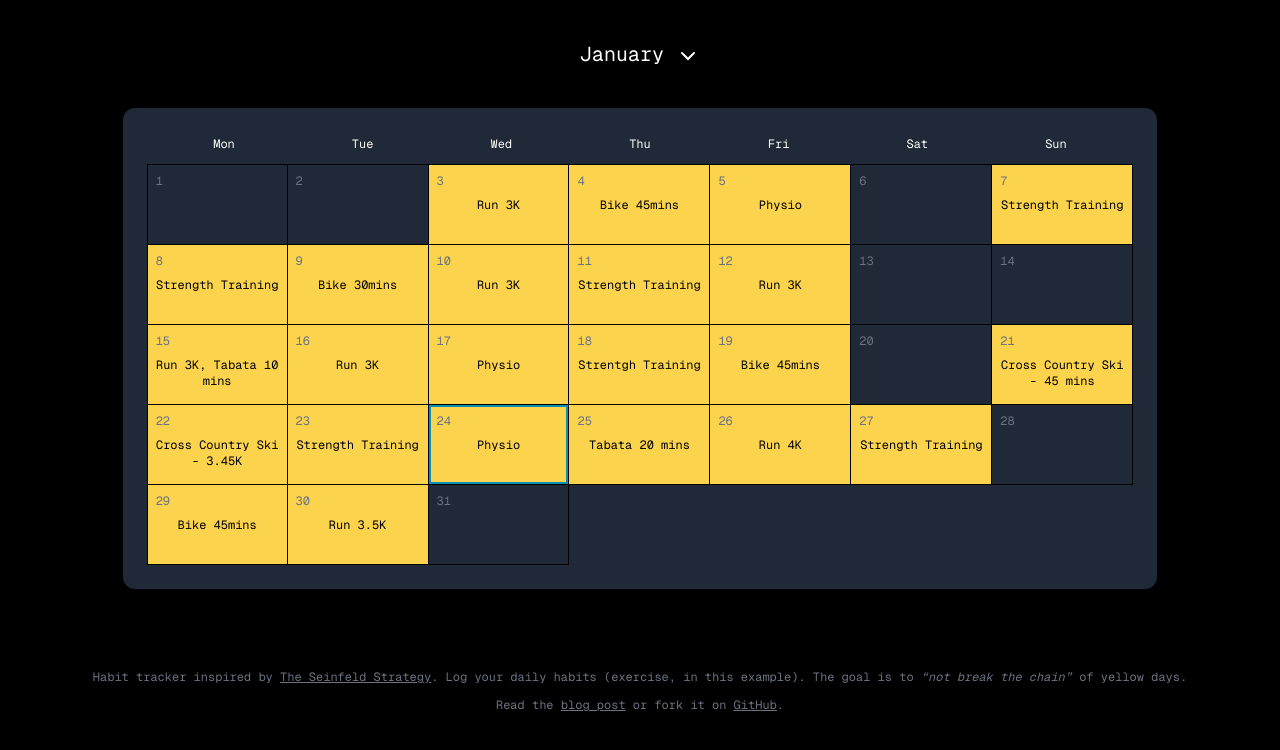
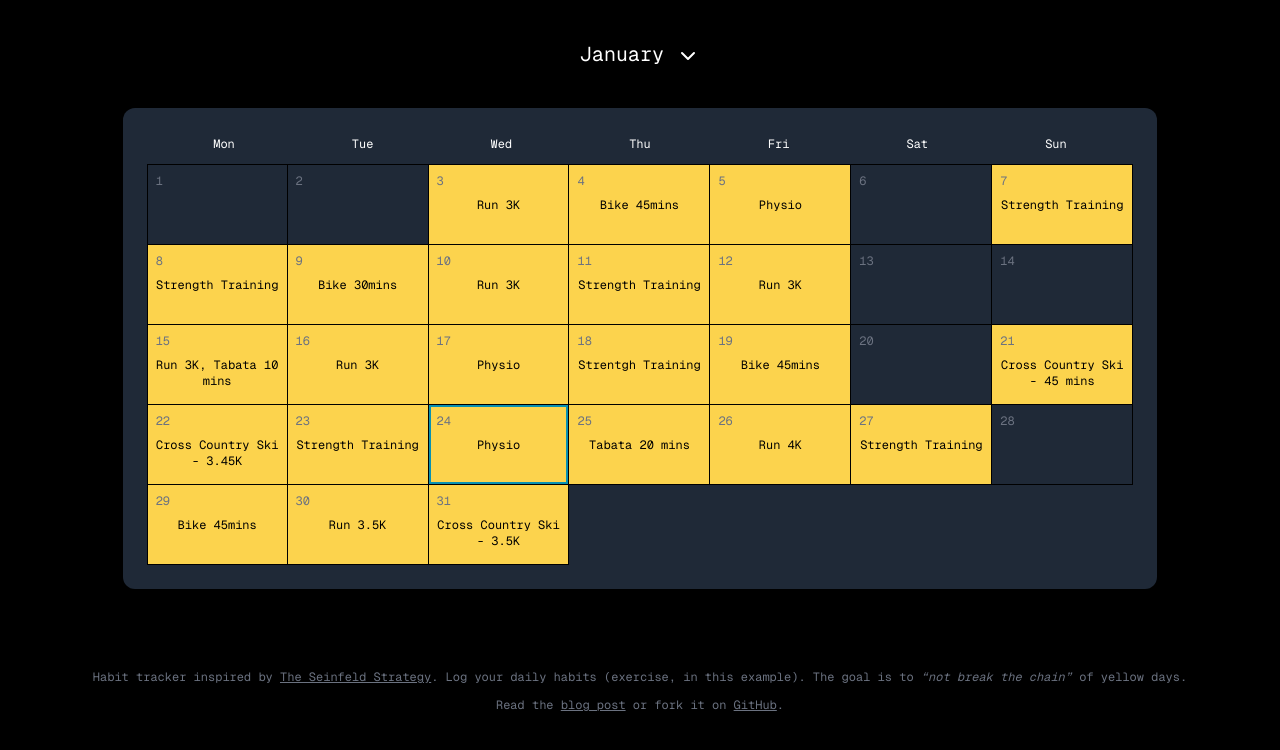
Before and after one commit to scottgallant/seinfeld-calendar, a Next.js app: page / in a window 1280 px wide. Shown: the top 750 px of the page. Built offline with nearby package versions, Linux system fonts and the light colour scheme.

Commit message:
updated data

```diff
--- a/src/data/specialDates.js
+++ b/src/data/specialDates.js
@@ -22,6 +22,7 @@ const specialDates = [
   { "date": "2024-01-27", "description": "Strength Training" },
   { "date": "2024-01-29", "description": "Bike 45mins" },
   { "date": "2024-01-30", "description": "Run 3.5K" },
+  { "date": "2024-01-31", "description": "Cross Country Ski - 3.5K" },
 ];
 
 export default specialDates;
```
